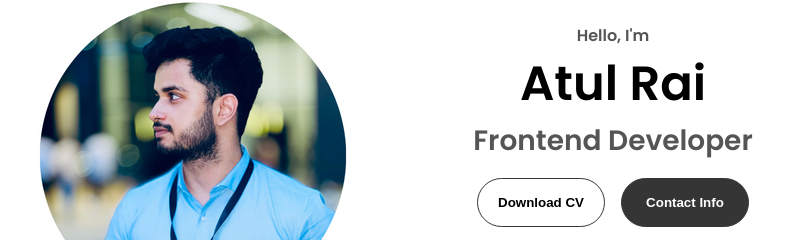
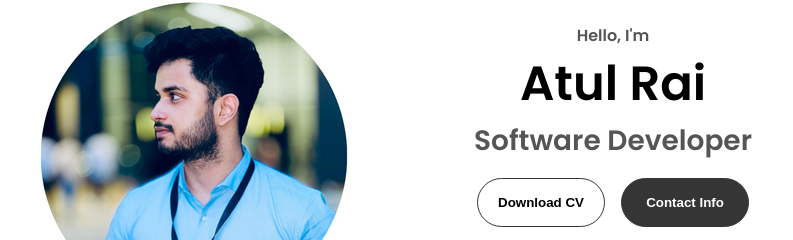
Before and after one commit to atulismyname/basic-portfolio, a plain HTML site: page index.html in a window 1280 px wide. Shown: the part 335-575 px from the top of the page, 267-1060 px from the left. Drawn offline with Linux system fonts and the light colour scheme.

Commit message:
Update index.html

```diff
--- a/index.html
+++ b/index.html
@@ -43,7 +43,7 @@
       <div class="section__text">
         <p class="section__text__p1">Hello, I'm</p>
         <h1 class="title">Atul Rai</h1>
-        <p class="section__text__p2">Frontend Developer</p>
+        <p class="section__text__p2">Software Developer</p>
         <div class="btn-container">
           <button
             class="btn btn-color-2"
```
